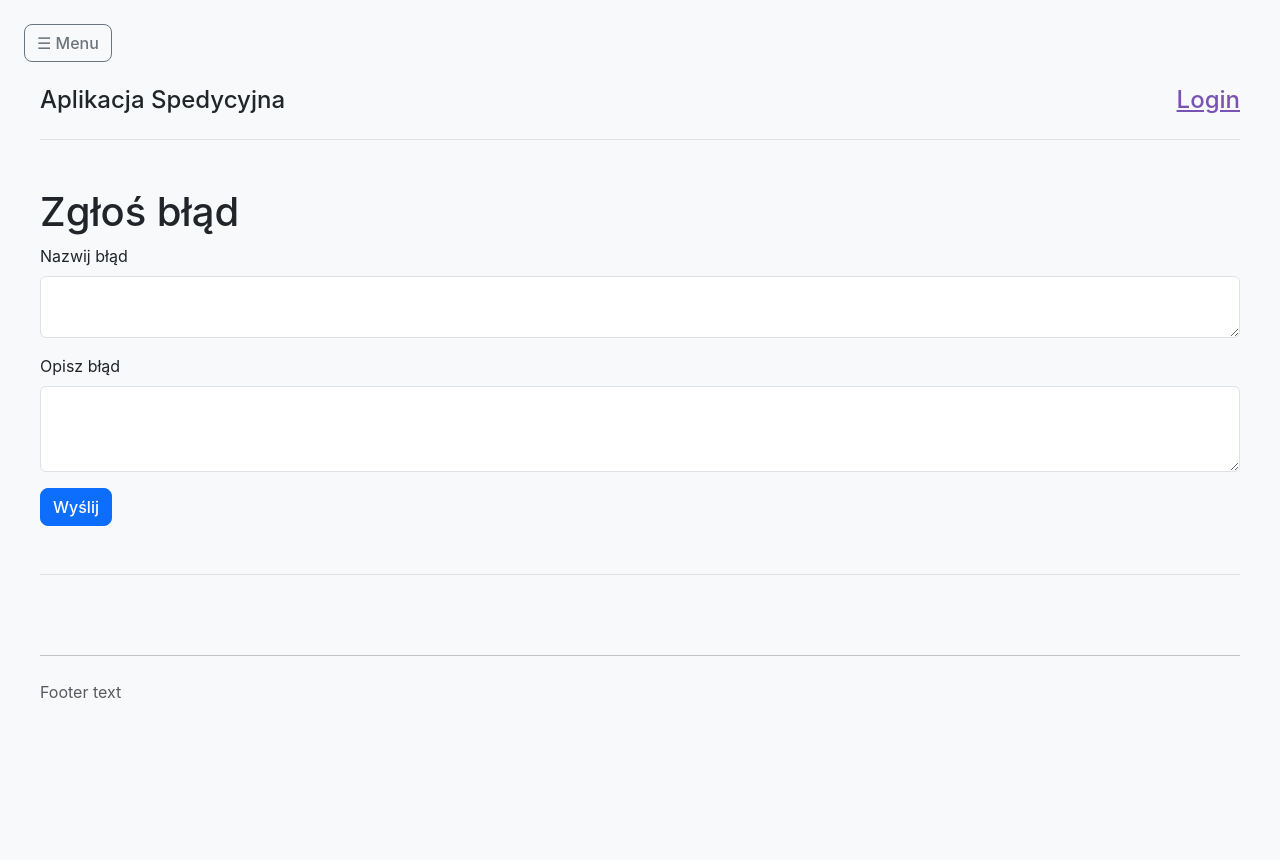
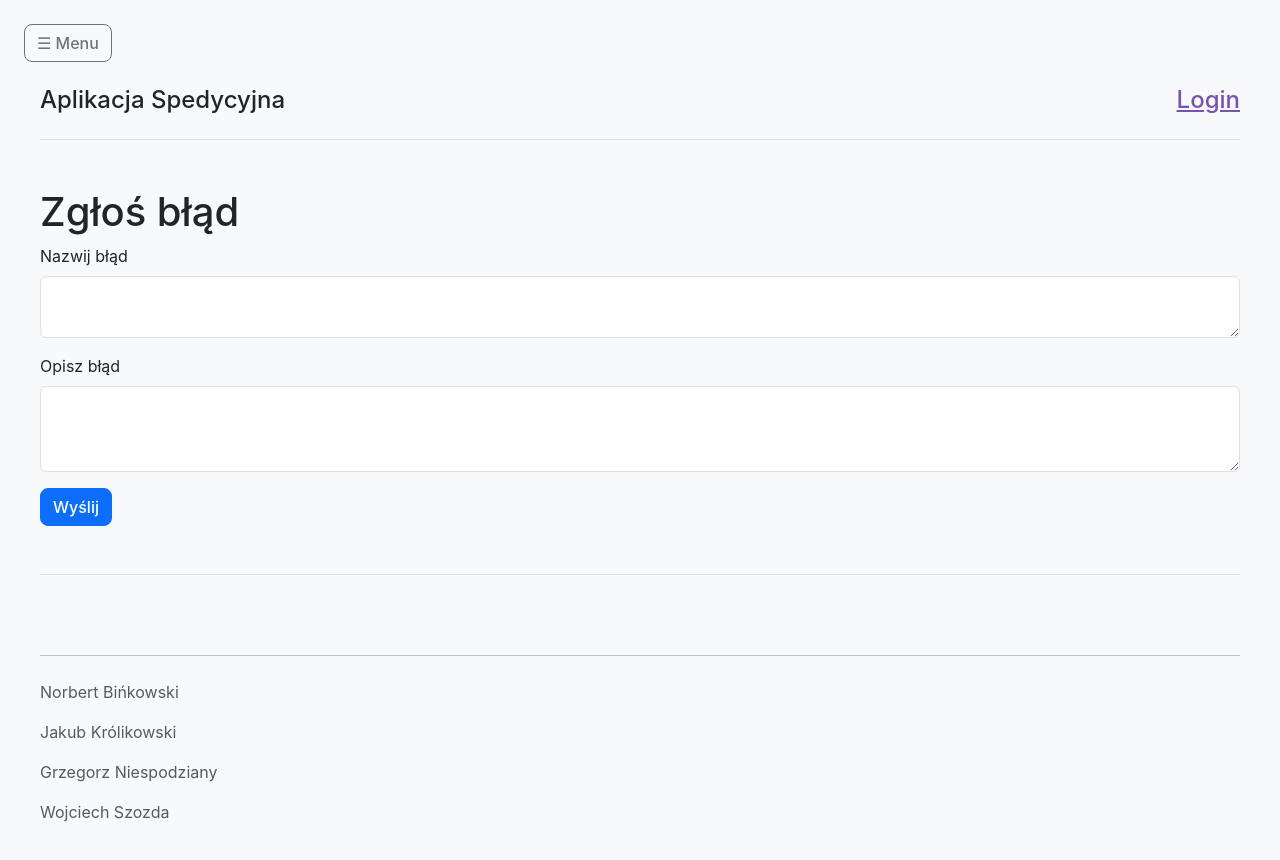
Before and after one commit to SpeedfireV/pap-project, a Next.js app in the folder FrontendWebApp/: page /bug_report in a window 1280 px wide. Shown: the top 860 px of the page. Before the commit the page ends 800 px from the top, so only its background shows below. Built offline with nearby package versions, Linux system fonts and the light colour scheme.

Commit message:
signed the site's footer

```diff
--- a/FrontendWebApp/src/components/Footer.tsx
+++ b/FrontendWebApp/src/components/Footer.tsx
@@ -3,7 +3,16 @@ const Footer: React.FC = () => {
     <footer>
       <hr className="mt-5 mb-4" />
       <p className="text-muted">
-        Footer text
+        Norbert Bińkowski
+      </p>
+      <p className="text-muted">
+        Jakub Królikowski
+      </p>
+      <p className="text-muted">
+        Grzegorz Niespodziany
+      </p>
+      <p className="text-muted">
+        Wojciech Szozda
       </p>
     </footer>
   );
```
